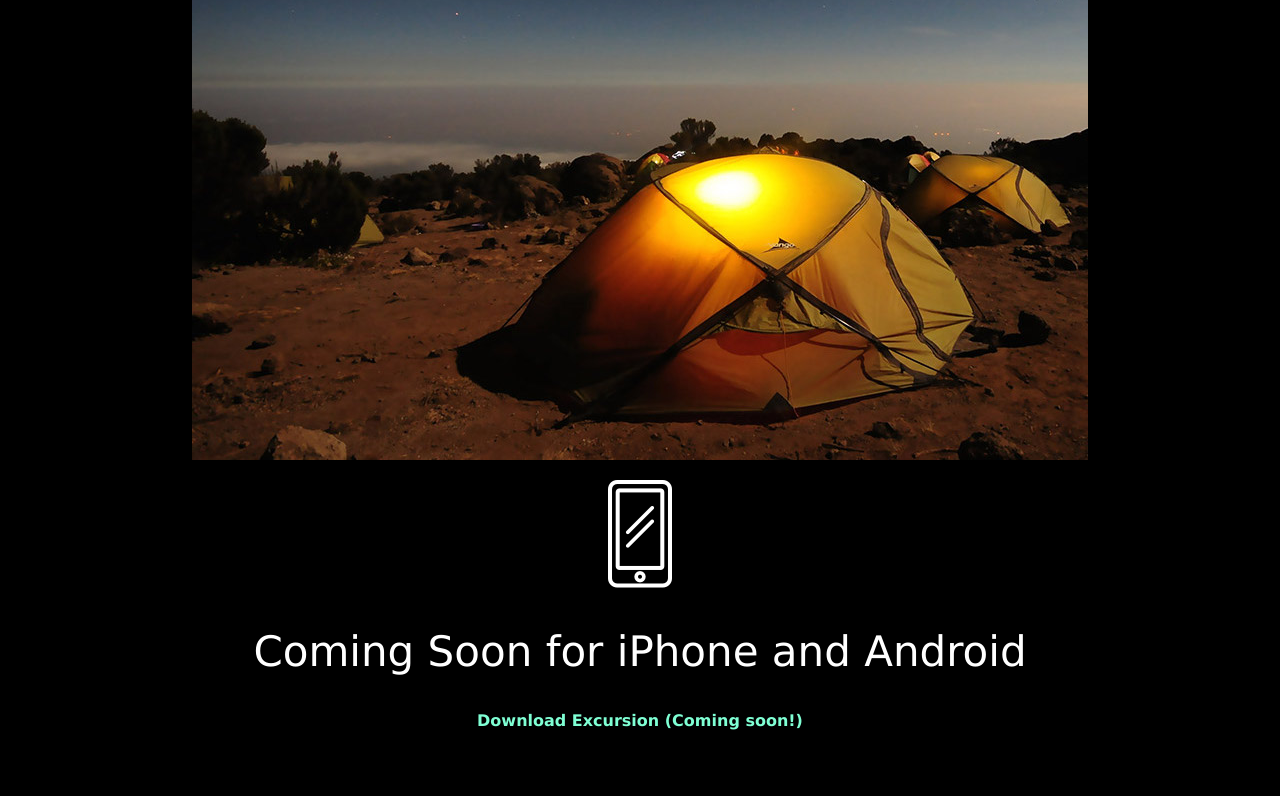
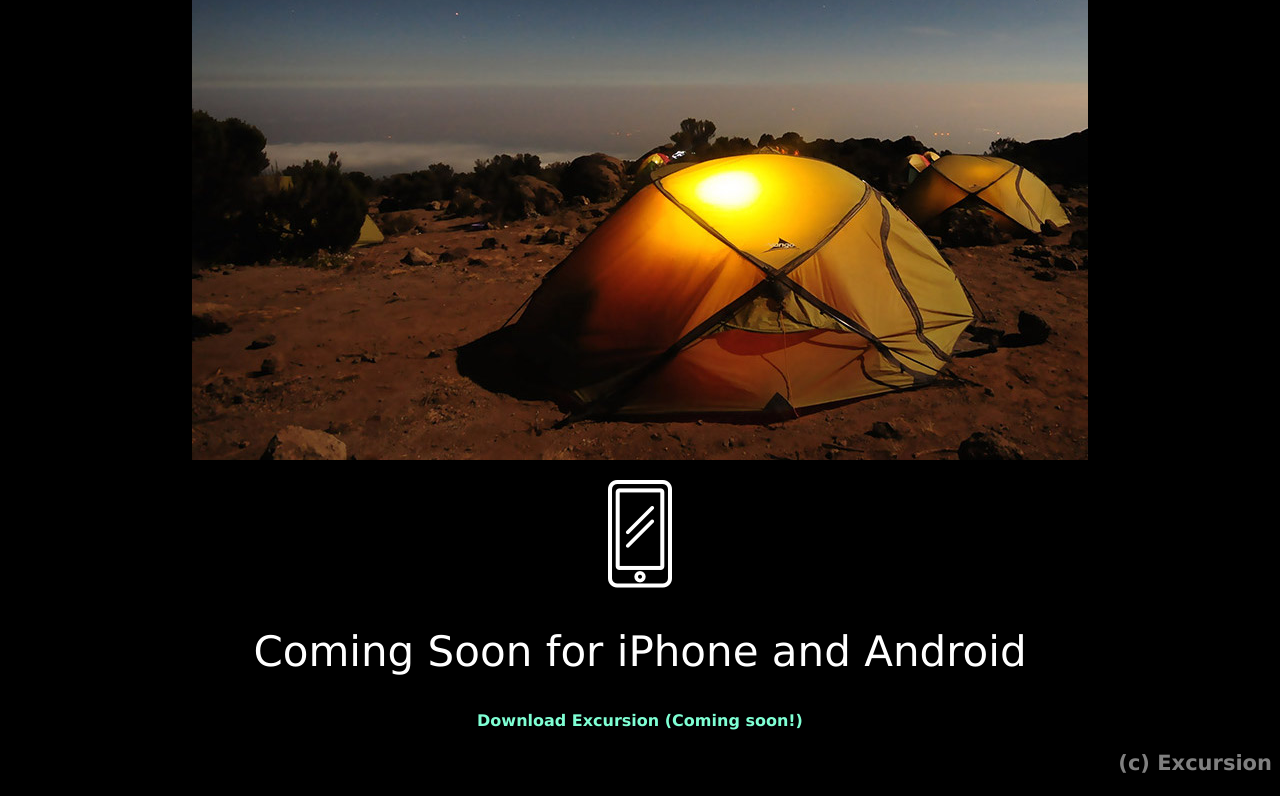
Before and after one commit to lisadf/excursion, a plain HTML site: page index.html in a window 1280 px wide. Shown: the part 550-1346 px from the top of the page. Before the commit the page ends 1301 px from the top, so only its background shows below. Drawn offline with Linux system fonts and the light colour scheme.

Commit message:
Finalize project.

```diff
--- a/index.html
+++ b/index.html
@@ -30,5 +30,9 @@
     </div>
     <div>
       <h4>Download Excursion (Coming soon!)</h4>
+    </div>
+    <div id="footer">
+      <h3>(c) Excursion</h3>
+    </div>
   </body>
   </html>
--- a/resources/css/style.css
+++ b/resources/css/style.css
@@ -29,3 +29,8 @@ h4 {
   font-size: 16px;
   font-family: Verdana;
 }
+
+#footer {
+  text-align: right;
+  color: gray;
+}
```
